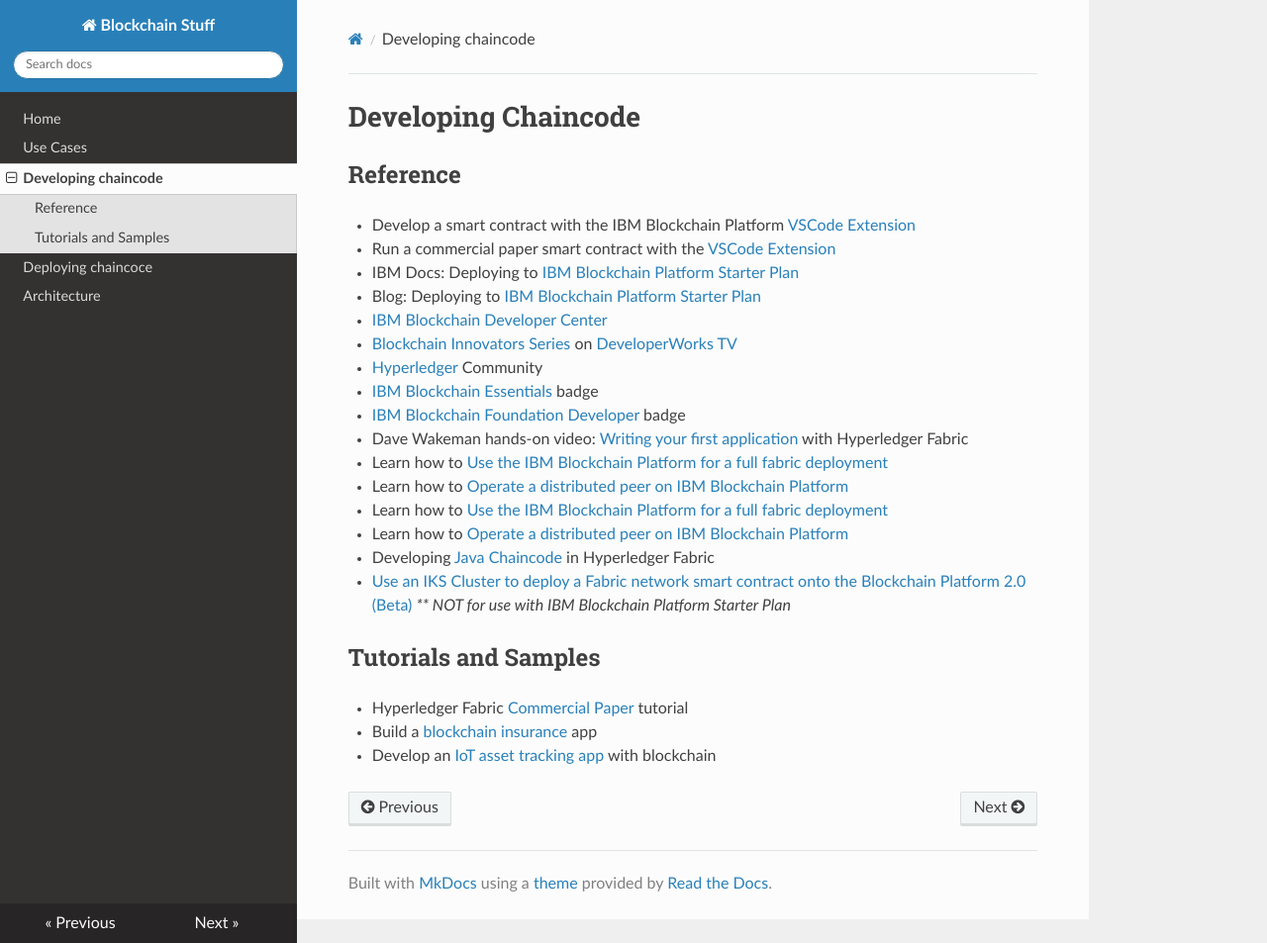
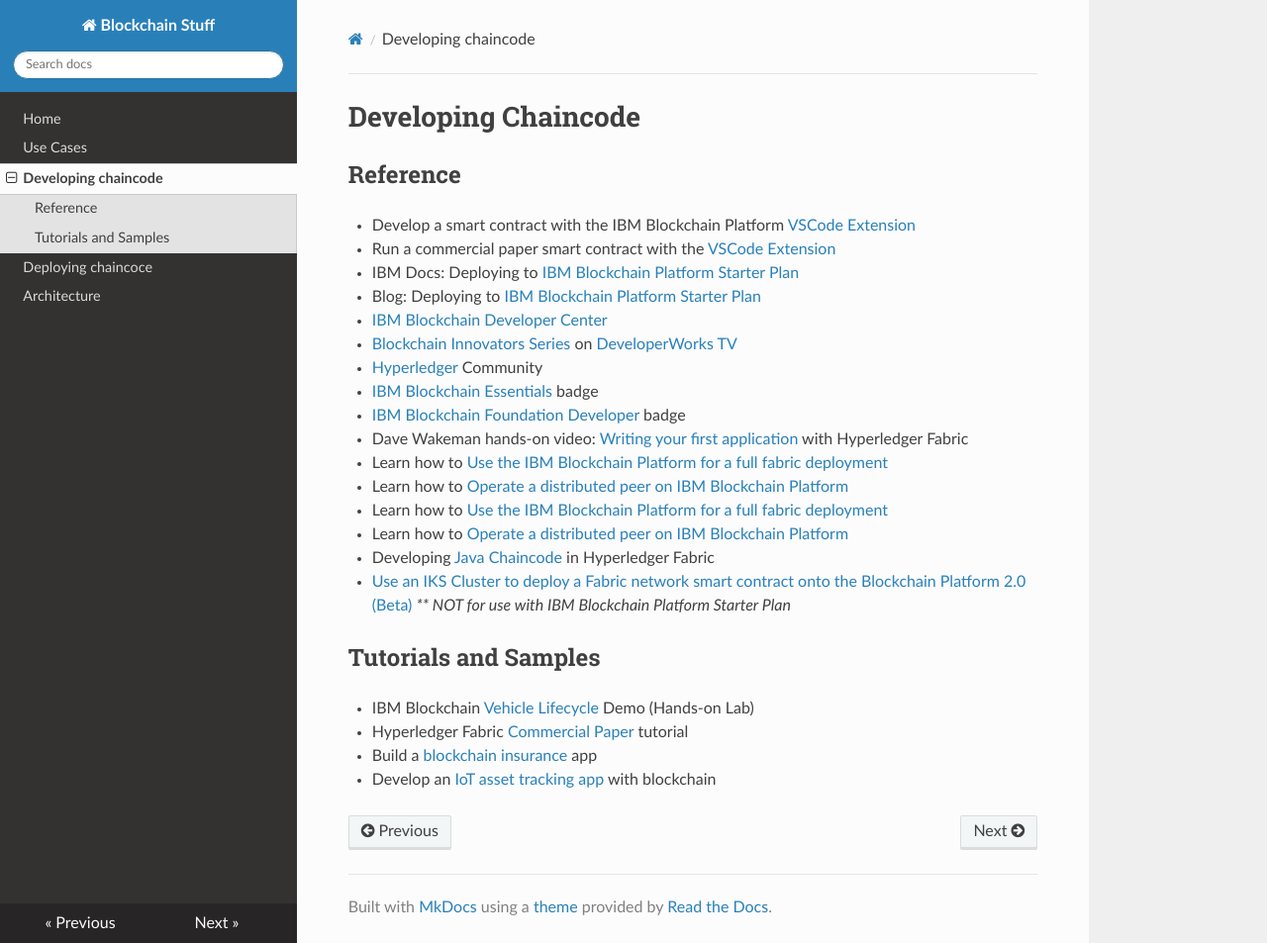
Before and after one commit to dwakeman/blockchain-stuff, an MkDocs documentation site: the page built from docs/developing.md, in a window 1280 px wide and 953 px high. Shown: the whole window at 99% size. Built offline with MkDocs 1.6.1, drawn with Linux system fonts in a browser that asks for light colours; nearby versions of some CDN libraries.

Commit message:
added link to bluedemos VLD

```diff
--- a/docs/developing.md
+++ b/docs/developing.md
@@ -23,7 +23,7 @@
 - <a href="https://developer.ibm.com/patterns/write-a-smart-contract-for-the-fabcarcommercial-paper-or-iks-cluster-with-saas-v2-beta-network-think" target="_blank">Use an IKS Cluster to deploy a Fabric network smart contract onto the Blockchain Platform 2.0 (Beta)</a> _** NOT for use with IBM Blockchain Platform Starter Plan_
 
 ## Tutorials and Samples
-
+- IBM Blockchain <a href="https://bluedemos.com/show/1989" target="_blank">Vehicle Lifecycle</a> Demo (Hands-on Lab)
 - Hyperledger Fabric <a href="https://hyperledger-fabric.readthedocs.io/en/release-1.4/tutorial/commercial_paper.html" target="_blank">Commercial Paper</a> tutorial
 - Build a <a href="https://developer.ibm.com/patterns/build-a-blockchain-insurance-app/" target="_blank">blockchain insurance</a> app
 - Develop an <a href="https://developer.ibm.com/code/patterns/develop-an-iot-asset-tracking-app-using-blockchain" target="_blank">IoT asset tracking app</a> with blockchain
```
